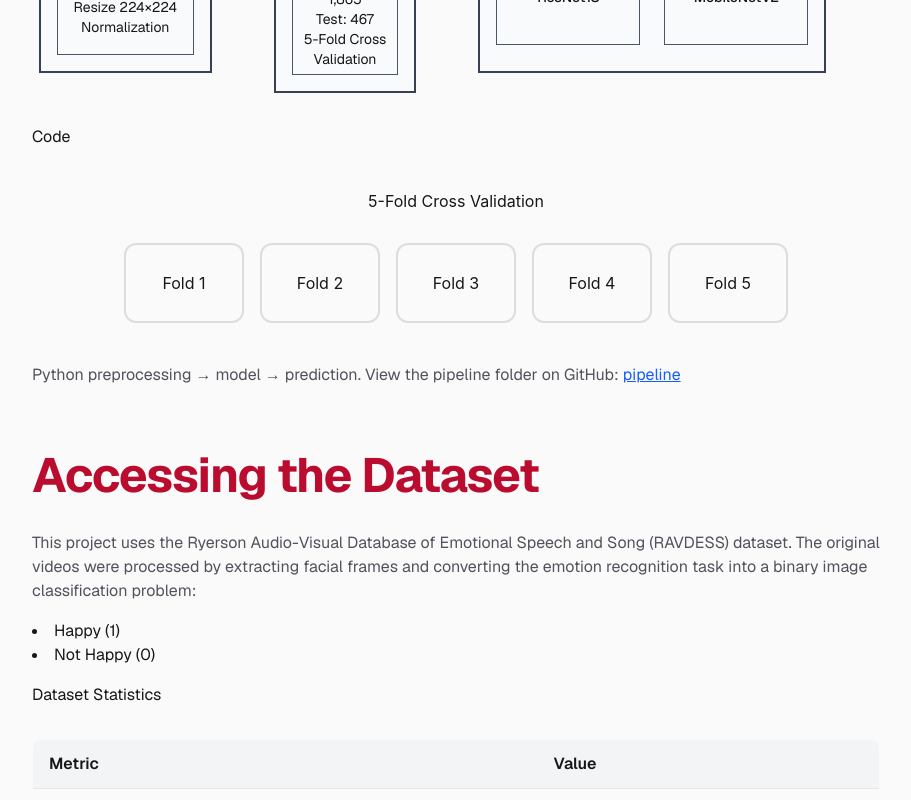
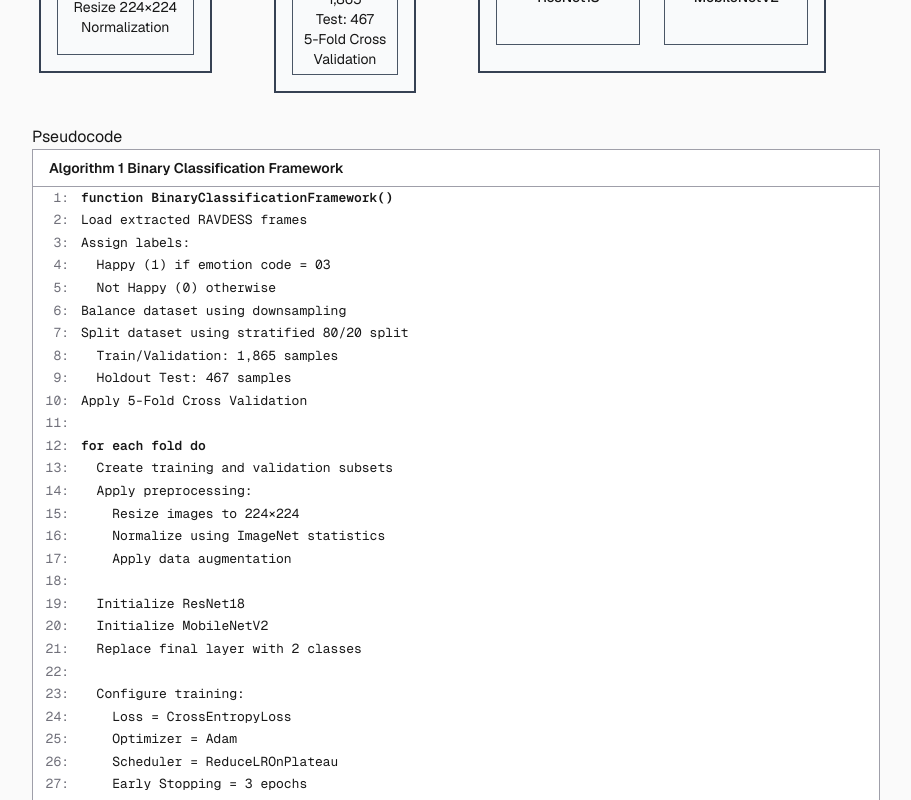
Before and after one commit to pepealania/image-processing-project-tutorial-deep-learning-happy-not-happy-classification, a Next.js app: page /image-processing-project-tutorial-deep-learning-happy-not-happy-classification/ in a window 1280 px wide. Shown: the part 3860-4660 px from the top of the page, without its empty margins (184-1095 px from the left). Built offline with nearby package versions, Linux system fonts and the light colour scheme.

Commit message:
pseudocode all

```diff
--- a/src/app/page.tsx
+++ b/src/app/page.tsx
@@ -3,6 +3,7 @@ import Navbar from "@/components/Navbar";
 import BinaryClassificationAnimation from "@/components/BinaryClassificationAnimation";
 import DatasetStatisticsTable from "@/components/DatasetStatisticsTable";
 import DataFlowChart from "@/components/DataFlowChart";
+import Pseudocode from "@/components/Pseudocode";
 
 export default function Home() {
   return (
@@ -235,6 +236,8 @@ Overall, the dataset preparation pipeline transforms the original RAVDESS video
             </h2>
             <h3>Flowchart</h3>
             <DataFlowChart />
+            <h3>Pseudocode</h3>
+            <Pseudocode />
             <h3>Code</h3>
             <BinaryClassificationAnimation />
             <p className="text-zinc-600 dark:text-zinc-400">
```
